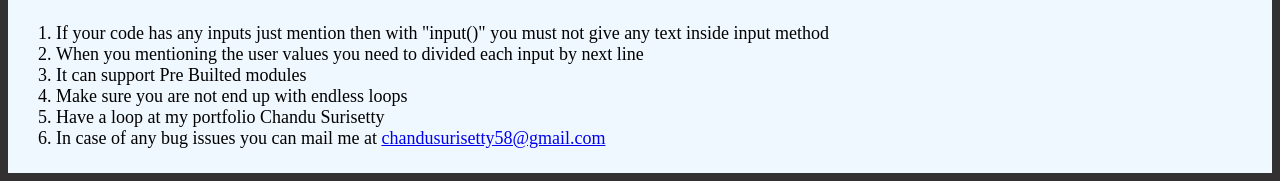
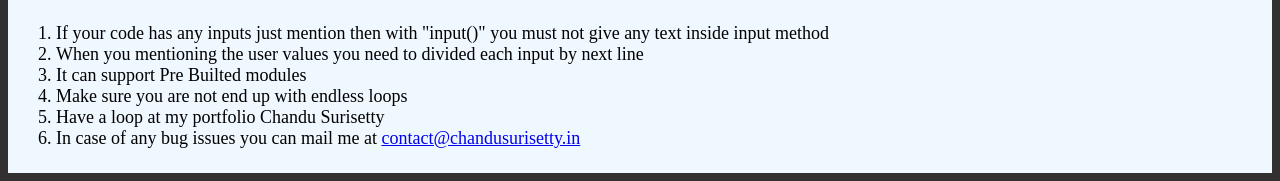
Before and after one commit to chandusurisetty/PythonOnlineCompiler, a Flask app: page / in a window 1280 px wide. Shown: the part 771-952 px from the top of the page. Run offline with Flask 3, Linux system fonts and the light colour scheme.

Commit message:
changed email

```diff
--- a/templates/index.html
+++ b/templates/index.html
@@ -47,8 +47,8 @@
         <li>Have a loop at my portfolio <a herf="https://chandusurisetty.in/">Chandu Surisetty</a></li>
         <li>
           In case of any bug issues you can mail me at
-          <a href="mailto:chandusurisetty58@gmail.com"
-            >chandusurisetty58@gmail.com</a
+          <a href="mailto:contact@chandusurisetty.in"
+            >contact@chandusurisetty.in</a
           >
         </li>
       </ol>
```
